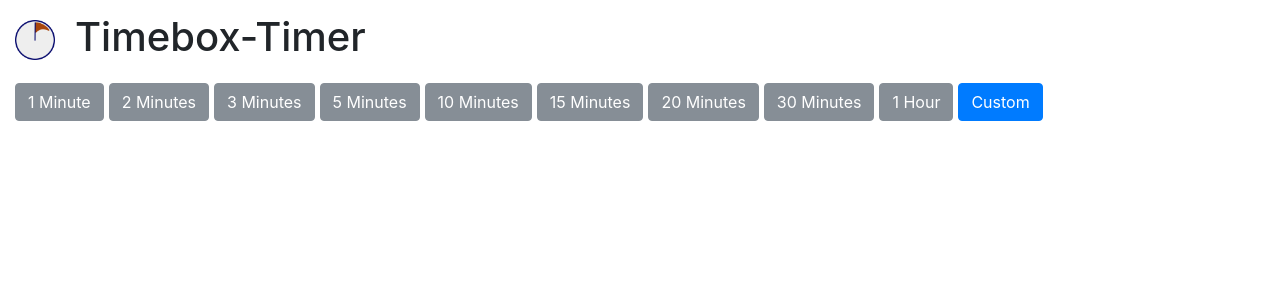
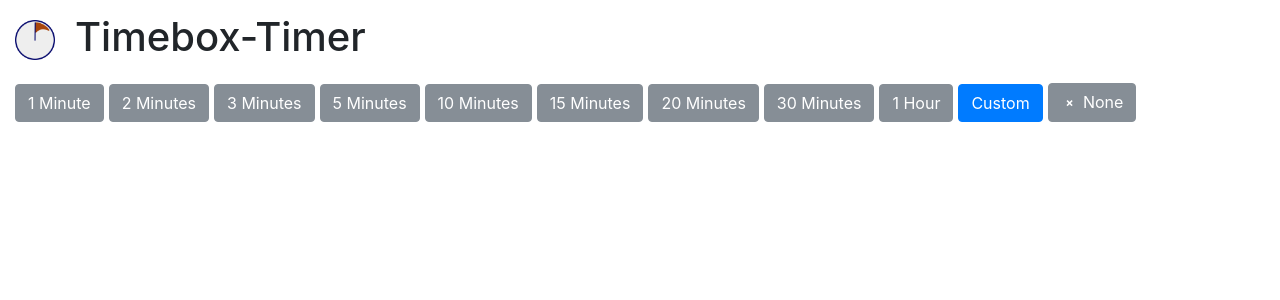
Before and after one commit to swerfel/timebox-timer-angular, an Angular app: page / in a window 1280 px wide. Shown: the top 300 px of the page. Built offline with nearby package versions, Linux system fonts and the light colour scheme; no server answers.

Commit message:
add possibility to abort a timebox

```diff
--- a/src/app/timebox-selector.component.html
+++ b/src/app/timebox-selector.component.html
@@ -14,6 +14,9 @@
 		<button class="btn btn-primary" type="button" data-toggle="collapse" data-target="#collapseExample" aria-expanded="false" aria-controls="collapseExample">
 			Custom
 		</button>
+		<button class="btn btn-secondary" aria-label="Close" type="button" routerLink="/" >
+			<span aria-hidden="true" class="badge">&times;</span> None
+		</button>
 		<div class="collapse" id="collapseExample">
 			<div class="card card-body">
 				not yet implemented
```
